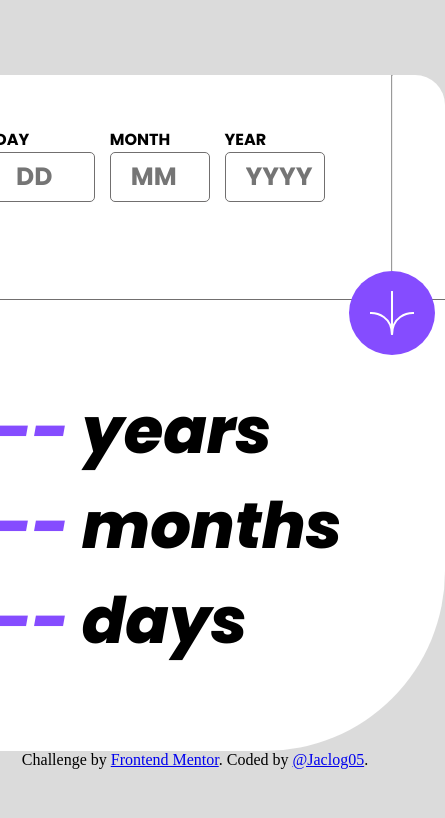
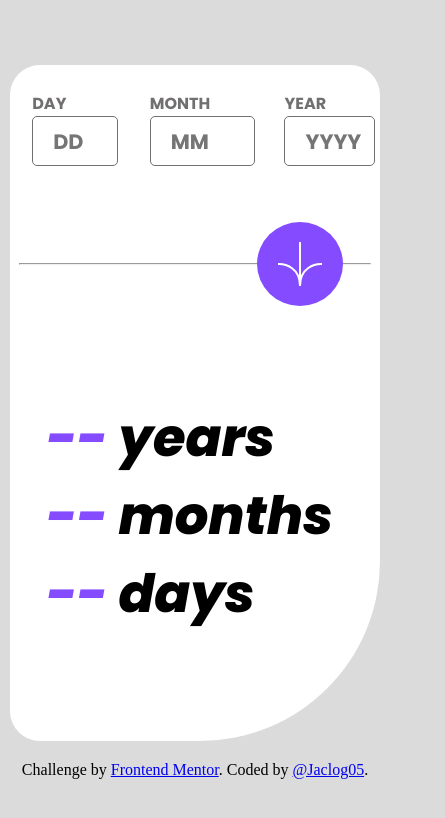
Before and after one commit to Jaclog05/age-calculator, a plain HTML site: page age-calculator-app-main/index.html in a window 390 px wide. Shown: the whole page, 445 px wide, since content can reach past the window. Drawn offline with Linux system fonts and the light colour scheme.

Commit message:
responsive design features

```diff
--- a/age-calculator-app-main/style.css
+++ b/age-calculator-app-main/style.css
@@ -24,24 +24,25 @@ body {
     background: hsl(0, 0%, 100%);
     border-radius: 30px 30px 180px 30px;
     font-family: 'Poppins', sans-serif;
-    min-width: 500px;
+    min-height: 400px;
 }
 
 .up {
+    position: relative;
     width: 100%;
     display: grid;
     grid-auto-flow: row;
-    grid-template-columns: 1fr 1fr 1fr 1fr;
+    grid-template-areas: "a b c"
+                         "d d d";
     align-items: center;
-    gap: 2%;
-    padding-left: 10%;
-    border-bottom: 1px solid hsl(0, 1%, 44%);
     border-radius: 30px 30px 0 0;
 }
 
 .submitDiv {
+    grid-area: d;
     display: flex;
     justify-content: center;
+    align-items: center;
     position: relative;
     height: 100%;
     min-width: 20px;
@@ -50,6 +51,8 @@ body {
 label {
     margin-right: 4%;
     font-weight: 400;
+    padding-left: 20%;
+    color: hsl(0, 1%, 44%)
 }
 
 h6 {
@@ -73,17 +76,20 @@ h6 {
     font-weight: 100;
 }
 
+hr {
+    width: 95%;
+}
+
 input {
     display: block;
     height: 50px;
-    width: 12vw;
+    width: 100%;
     border-radius: 5px;
     font-size: 25px;
     font-family: 'Poppins', sans-serif;
     font-weight: 700;
     padding-left: 20px;
     border: 1px solid hsl(0, 1%, 44%);
-    min-width: 100px;
 }
 
 input:focus {
@@ -92,15 +98,16 @@ input:focus {
     cursor: pointer;
 }
 
-img {
+#submit {
     position: absolute;
-    bottom: -25%;
+    right: 10%;
+    z-index: 2;
     background: hsl(259, 100%, 65%);
     border-radius: 50%;
     padding: 20px
 }
 
-img:hover {
+#submit:hover {
     background: hsl(0, 0%, 8%);
     cursor: pointer;
 }
@@ -121,3 +128,57 @@ span {
     color: hsl(259, 100%, 65%);
     font-weight: 800;
 }
+
+.attribution {
+    margin-top: 20px
+}
+
+@media (min-width: 521px) and (max-width: 1200px){
+    .wrapper {
+        width: 90vw;
+    }
+}
+
+@media (min-width: 376px) and (max-width: 520px){
+    .wrapper {
+        width: 95vw;
+    }
+
+    input::placeholder {
+        font-size: 1.3rem;
+    }
+
+    .bottom {
+        font-size: 3.3em;
+    }
+}
+
+@media (max-width: 375px){
+    .wrapper{
+        width: 98vw;
+        min-width: 300px;
+    }
+
+    input {
+        padding-left: 0;
+    }
+
+    input::placeholder {
+        font-size: 1.2rem;
+        text-align: center;
+    }
+
+    #submit {
+        height: 60px;
+        right: 40%;
+        padding: 10px;
+    }
+
+    .bottom {
+        font-size: 2.8em;
+    }
+
+    .attribution {
+        font-size: 0.8rem;
+    }
+}
```
